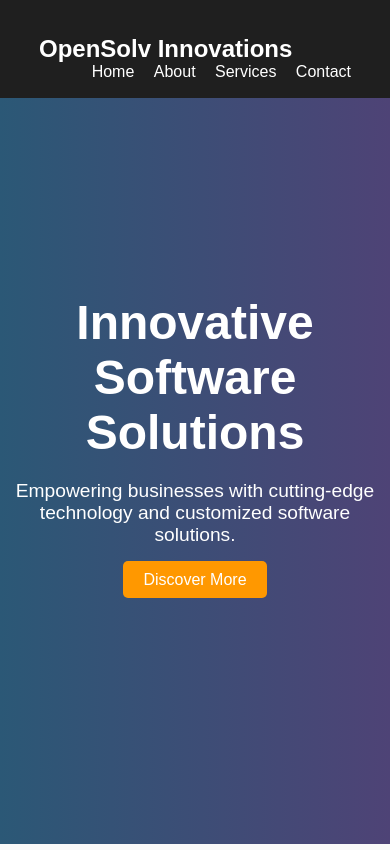
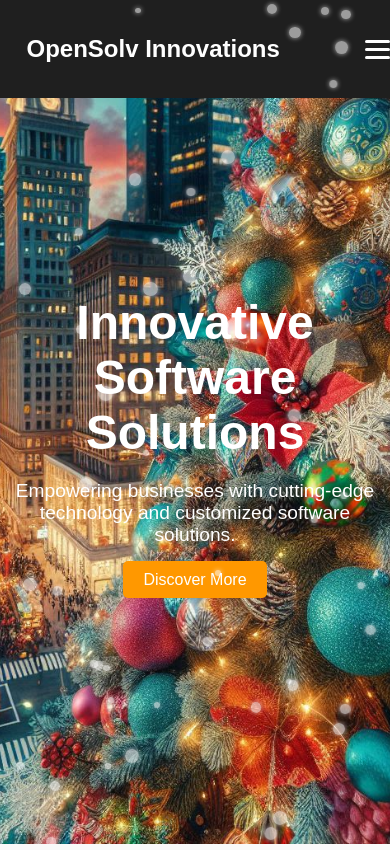
Before and after one commit to Kavishkanirmal/kavishkanirmal.github.io, a plain HTML site: page index.html in a window 390 px wide. Shown: the top 850 px of the page. Drawn offline with Linux system fonts and the light colour scheme.

Commit message:
Adding Styles

```diff
--- a/index.html
+++ b/index.html
@@ -7,18 +7,29 @@
     <link rel="stylesheet" href="styles.css">
 </head>
 <body>
+
+  <!-- Snow Container -->
+  <div class="snow-container"></div>
+
     <!-- Navigation Bar -->
     <header>
         <div class="container">
             <div class="logo">OpenSolv Innovations</div>
+        </div>
+        <div>
             <nav>
-                <ul>
+                <ul class="nav-links">
                     <li><a href="#home">Home</a></li>
                     <li><a href="#about">About</a></li>
                     <li><a href="#services">Services</a></li>
                     <li><a href="#contact">Contact</a></li>
                 </ul>
             </nav>
+            <div class="menu-toggle">
+                <span></span>
+                <span></span>
+                <span></span>
+            </div>
         </div>
     </header>
 
@@ -55,6 +66,22 @@
                 <h3>Enterprise Software</h3>
                 <p>ERP, CRM, and other enterprise solutions to optimize business processes.</p>
             </div>
+            <div class="service-card">
+                <h3>POS Systems</h3>
+                <p>Advanced point-of-sale systems designed for restaurants, retail, and other businesses.</p>
+            </div>
+            <div class="service-card">
+                <h3>EventPulse</h3>
+                <p>Share and explore events with our innovative mobile event-sharing platform.</p>
+            </div>
+            <div class="service-card">
+                <h3>Gym Management System</h3>
+                <p>Manage gym schedules, memberships, and training plans with ease.</p>
+            </div>
+            <div class="service-card">
+                <h3>Restaurant & Hotel Management</h3>
+                <p>Comprehensive management systems for hospitality businesses.</p>
+            </div>
         </div>
     </section>
 
--- a/script.js
+++ b/script.js
@@ -15,3 +15,59 @@ form.addEventListener('submit', function(e) {
     alert('Thank you for reaching out! We will get back to you soon.');
     form.reset();
 });
+
+
+// Mobile Menu Toggle
+const menuToggle = document.querySelector('.menu-toggle');
+const navLinks = document.querySelector('.nav-links');
+
+menuToggle.addEventListener('click', () => {
+    navLinks.classList.toggle('nav-active');
+    menuToggle.classList.toggle('toggle-active');
+});
+
+// Animate Toggle Icon
+menuToggle.addEventListener('click', () => {
+    const spans = menuToggle.querySelectorAll('span');
+    spans[0].classList.toggle('rotate-45');
+    spans[1].classList.toggle('hide');
+    spans[2].classList.toggle('rotate--45');
+});
+
+
+// ------- Snow Animation -------
+document.addEventListener('DOMContentLoaded', () => {
+    // Get the snow container element
+    const snowContainer = document.querySelector('.snow-container');
+
+    // Function to create a snowflake
+    function createSnowflake() {
+        const snowflake = document.createElement('div');
+        snowflake.classList.add('snowflake');
+
+        // Randomize snowflake size, position, and animation speed
+        const size = Math.random() * 10 + 5; // Size between 5px and 15px
+        const duration = Math.random() * 5 + 5; // Duration between 5s and 10s
+        const positionX = Math.random() * window.innerWidth; // Random horizontal position
+        const positionY = Math.random() * window.innerHeight; // Random vertical starting position
+
+        snowflake.style.width = `${size}px`;
+        snowflake.style.height = `${size}px`;
+        snowflake.style.left = `${positionX}px`;
+        snowflake.style.top = `${positionY}px`; // Allow snowflakes to start at random positions
+
+        snowflake.style.animationDuration = `${duration}s`;
+        snowflake.style.animationDelay = Math.random() * 5 + 's'; // Random delay before starting
+
+        // Append the snowflake to the container
+        snowContainer.appendChild(snowflake);
+
+        // Remove the snowflake after animation ends
+        setTimeout(() => {
+            snowflake.remove();
+        }, duration * 1000);
+    }
+
+    // Generate snowflakes at an interval (every 100ms)
+    setInterval(createSnowflake, 100);
+});
--- a/styles.css
+++ b/styles.css
@@ -15,6 +15,7 @@ body, html {
 }
 
 /* Header and Navigation */
+/* Header and Navigation */
 header {
     background-color: #1f1f1f;
     color: #ffffff;
@@ -23,6 +24,9 @@ header {
     width: 100%;
     top: 0;
     z-index: 10;
+    display: flex;
+    align-items: center;
+    justify-content: space-between;
 }
 
 .logo {
@@ -31,32 +35,42 @@ header {
     display: inline-block;
 }
 
+/* Keep menu on the right in desktop view */
+nav {
+    margin-left: auto;
+}
+
 nav ul {
     list-style: none;
     margin: 0;
     padding: 0;
-    float: right;
+    display: flex;
+    gap: 20px;
+    transition: transform 0.3s ease;
 }
 
 nav ul li {
     display: inline;
-    margin-left: 15px;
 }
 
 nav ul li a {
     color: #ffffff;
     text-decoration: none;
-    transition: color 0.3s ease;
+    padding: 10px 15px;
+    border-radius: 5px;
+    transition: background-color 0.3s ease, color 0.3s ease;
 }
 
 nav ul li a:hover {
-    color: #ff9800;
+    background-color: #ff9800;
+    color: #1f1f1f;
 }
 
 /* Hero Section */
 .hero {
     height: 100vh;
-    background: linear-gradient(to right, #2b5876, #4e4376);
+    /* background: linear-gradient(to right, #2b5876, #4e4376); */
+    background: url('background.png') no-repeat center center/cover;
     color: white;
     display: flex;
     justify-content: center;
@@ -147,3 +161,101 @@ footer {
     text-align: center;
     padding: 20px 0;
 }
+
+/* Mobile Menu Styles */
+.menu-toggle {
+    display: none;
+    flex-direction: column;
+    cursor: pointer;
+    gap: 5px;
+}
+
+.menu-toggle span {
+    background-color: #fff;
+    height: 3px;
+    width: 25px;
+    border-radius: 3px;
+    transition: transform 0.3s ease;
+}
+
+/* Mobile Menu Active State */
+.nav-active {
+    transform: translateX(0);
+}
+
+/* Responsive Design */
+@media screen and (max-width: 768px) {
+    nav ul {
+        position: fixed;
+        top: 60px;
+        right: 0;
+        background-color: #1f1f1f;
+        height: 100vh;
+        width: 200px;
+        flex-direction: column;
+        align-items: center;
+        justify-content: center;
+        transform: translateX(100%);
+        gap: 20px;
+    }
+
+    .menu-toggle {
+        display: flex;
+    }
+}
+
+/* Toggle Animation */
+.toggle-active span:nth-child(1) {
+    transform: rotate(45deg) translateY(8px);
+}
+.toggle-active span:nth-child(2) {
+    opacity: 0;
+}
+.toggle-active span:nth-child(3) {
+    transform: rotate(-45deg) translateY(-8px);
+}
+
+
+/* Snowflake Style */
+.snowflake {
+    position: absolute;
+    width: 10px;
+    height: 10px;
+    background: rgba(255, 255, 255, 0.7); /* Change color to white with opacity */
+    opacity: 0.8;
+    border-radius: 50%;
+    animation: fall linear infinite, sway ease-in-out infinite;
+    box-shadow: 0px 0px 5px rgba(255, 255, 255, 0.8); /* Optional glow effect */
+}
+
+/* Snow Container */
+.snow-container {
+    position: fixed;
+    top: 0;
+    left: 0;
+    width: 100%;
+    height: 100%;
+    pointer-events: none; /* Allow clicks to pass through */
+    z-index: 9999; /* Ensure it's higher than other elements */
+    overflow: hidden;
+}
+
+/* Fall Animation */
+@keyframes fall {
+    0% {
+        transform: translateY(-10px);
+    }
+    100% {
+        transform: translateY(100vh); /* Make it fall across the whole viewport height */
+    }
+}
+
+/* Sway Animation */
+@keyframes sway {
+    0%, 100% {
+        transform: translateX(0);
+    }
+    50% {
+        transform: translateX(20px);
+    }
+}
```
Also changed, not shown: background.png (added).
